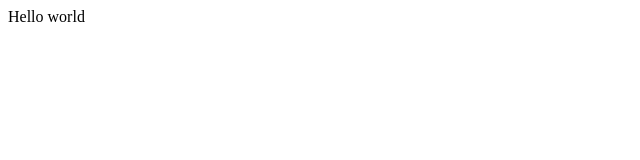
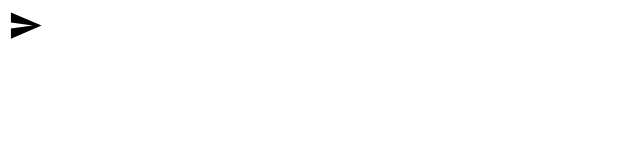
Before and after one commit to rextejiri/portfolio, a React (Create React App) app: page / in a window 1280 px wide. Shown: the top 160 px of the page, without its empty margins (0-640 px from the left). Built offline with nearby package versions, Linux system fonts and the light colour scheme.

Commit message:
send icon loaded

```diff
--- a/package.json
+++ b/package.json
@@ -3,6 +3,9 @@
   "version": "0.1.0",
   "private": true,
   "dependencies": {
+    "@fortawesome/fontawesome-free": "^5.15.2",
+    "@material-ui/core": "^4.11.3",
+    "@material-ui/icons": "^4.11.2",
     "@testing-library/jest-dom": "^5.11.4",
     "@testing-library/react": "^11.1.0",
     "@testing-library/user-event": "^12.1.10",
--- a/src/Components/App.js
+++ b/src/Components/App.js
@@ -1,9 +1,10 @@
 import './App.css';
+import Header from './Header.js'
 
 function App() {
   return (
     <div className="App">
-    Hello  world
+    <Header />
     </div>
   );
 }
--- /dev/null
+++ b/src/Components/Header.js
@@ -0,0 +1,15 @@
+import React from 'react';
+
+import SendIcon from '@material-ui/icons/Send';
+
+
+export default function Header() {
+
+
+  return (
+    <div className="header">
+    <SendIcon className="sendIcon" fontSize="large"/>
+    </div>
+  );
+
+}
```
Also changed, not shown: src/Components/Intro.js (added, +15 -0 lines), 1 other file (tests, documents, lock files or other folders).
